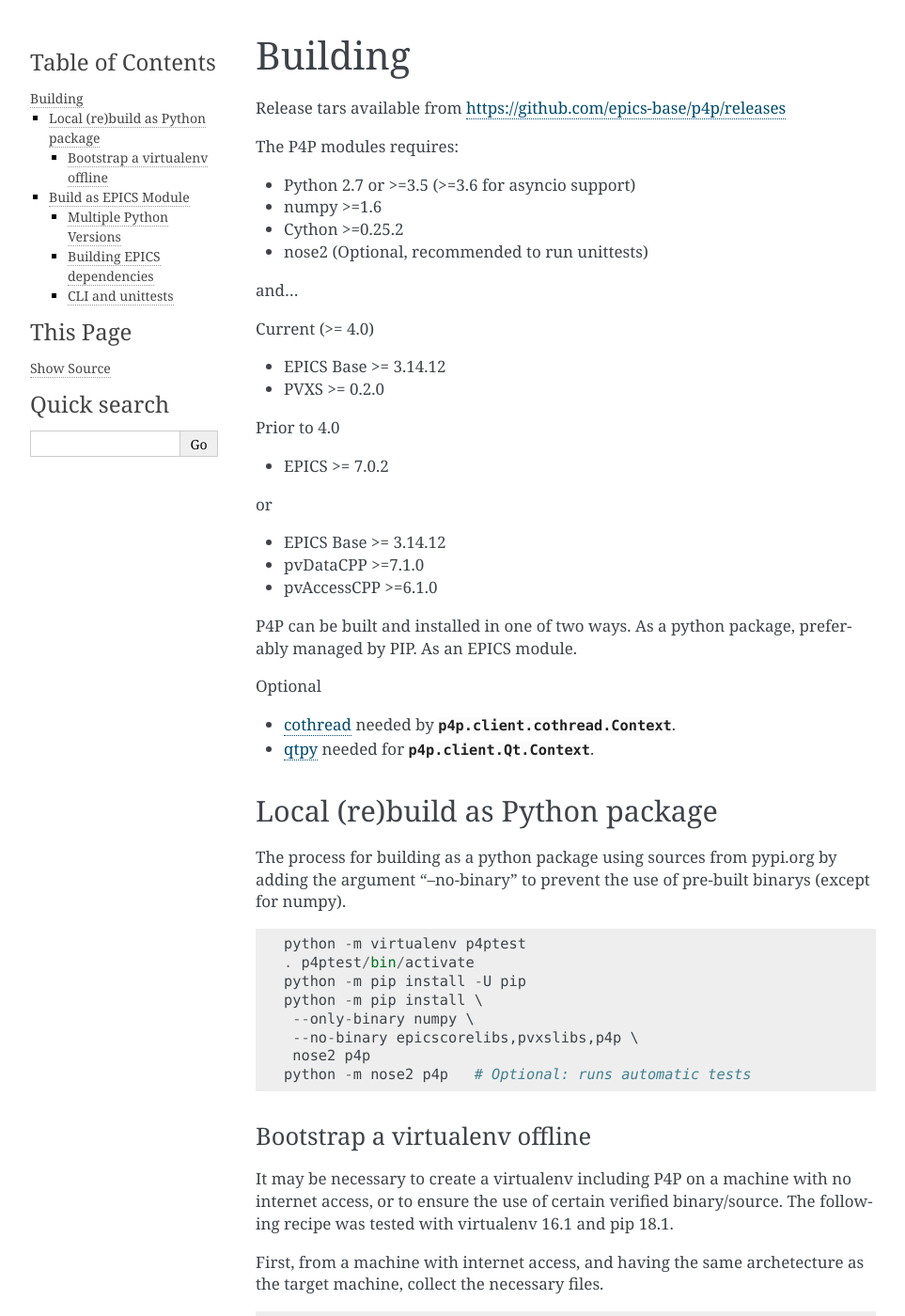
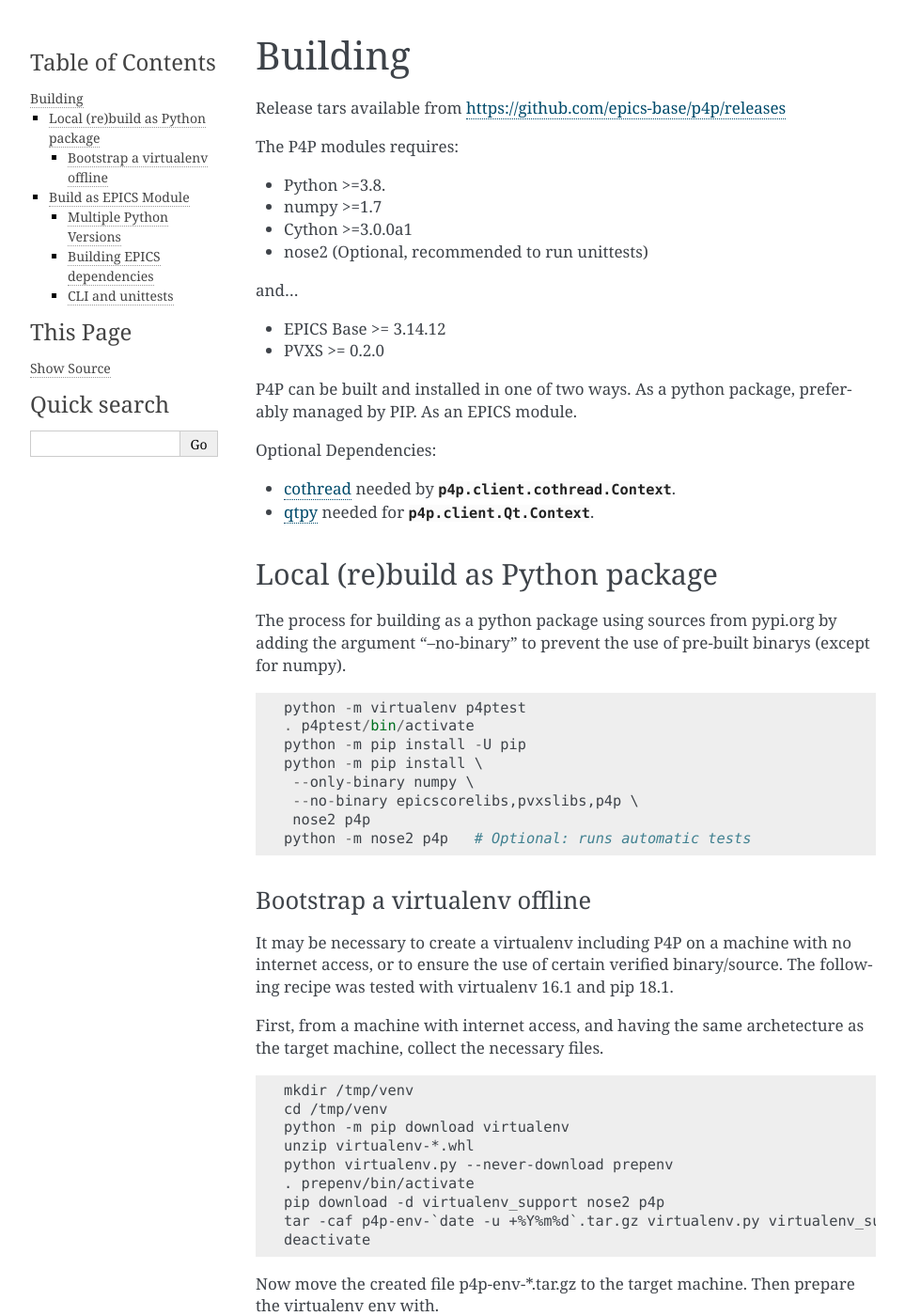
Before and after one commit to epics-base/p4p, a Sphinx documentation site: the page built from documentation/building.rst, in a window 1280 px wide and 1400 px high. Shown: the whole window at 94% size, without its empty margins (148-1111 px from the left). Built offline with Sphinx 7.4.7, drawn with Linux system fonts in a browser that asks for light colours; some of the changed text lies outside the part shown.

Commit message:
set minimum python-version to 3.8

```diff
--- a/documentation/building.rst
+++ b/documentation/building.rst
@@ -8,33 +8,21 @@ Release tars available from https://github.com/epics-base/p4p/releases
 
 The P4P modules requires:
 
-* Python 2.7 or >=3.5 (>=3.6 for asyncio support)
-* numpy >=1.6
-* Cython >=0.25.2
+* Python >=3.8.
+* numpy >=1.7
+* Cython >=3.0.0a1
 * nose2 (Optional, recommended to run unittests)
 
 and...
 
-Current (>= 4.0)
-
 * EPICS Base >= 3.14.12
 * PVXS >= 0.2.0
-
-Prior to 4.0
-
-* EPICS >= 7.0.2
-
-or
-
-* EPICS Base >= 3.14.12
-* pvDataCPP >=7.1.0
-* pvAccessCPP >=6.1.0
 
 P4P can be built and installed in one of two ways.
 As a python package, preferably managed by PIP.
 As an EPICS module.
 
-Optional
+Optional Dependencies:
 
 * `cothread <https://github.com/dls-controls/cothread>`_ needed by `p4p.client.cothread.Context`.
 * `qtpy <https://github.com/spyder-ide/qtpy>`_ needed for `p4p.client.Qt.Context`.
@@ -80,7 +68,7 @@ Then prepare the virtualenv env with. ::
     tar -xaf p4p-env-*.tar.gz
     python virtualenv.py --never-download env
     . env/bin/activate
-    pip install --no-index -f virtualenv_support p4p
+    pip install --no-index -f ./virtualenv_support p4p
     python -m nose2 p4p   # Optional: runs automatic tests
 
 Utilities to automate this process include https://pypi.org/project/pyutilib.virtualenv/
@@ -173,4 +161,4 @@ To run the unittests: ::
 For testing purposes several simple command line client tools are provided.
 For further information run: ::
 
-   PYTHONPATH=$PWD/python2.7/linux-x86_64 python -m p4p.client.cli -h
+   PYTHONPATH=$PWD/python3.8/linux-x86_64 python -m p4p.client.cli -h
--- a/documentation/index.rst
+++ b/documentation/index.rst
@@ -9,7 +9,7 @@ https://epics.anl.gov/
 P4P includes API for a `clientapi` and `serverapi`,
 as well as a `gwpage` executable (``pvagw``) which can optionally enforce an access control policy.
 
-Supports Linux, OSX, and Windows.  With python 2.7 and >=3.5 (>=3.6 for asyncio support).
+Supports Linux, OSX, and Windows.  With python >=3.8.
 
 The recommended starting point is to install from pypi.org. ::
 
--- a/setup.py
+++ b/setup.py
@@ -121,10 +121,8 @@ setup(
     license='BSD',
     classifiers = [
         'Development Status :: 5 - Production/Stable',
-        'Programming Language :: Python :: 2.7',
         'Programming Language :: Python :: 3',
         'Programming Language :: Python :: Implementation :: CPython',
-        'License :: OSI Approved :: BSD License',
         'Intended Audience :: Science/Research',
         'Topic :: Scientific/Engineering',
         'Topic :: Software Development :: Libraries',
@@ -134,7 +132,7 @@ setup(
         'Operating System :: Microsoft :: Windows',
     ],
     keywords='epics scada',
-    python_requires='>=2.7',
+    python_requires='>=3.8',
 
     packages=[
         'p4p',
```
Also changed, not shown: 1 other file.
